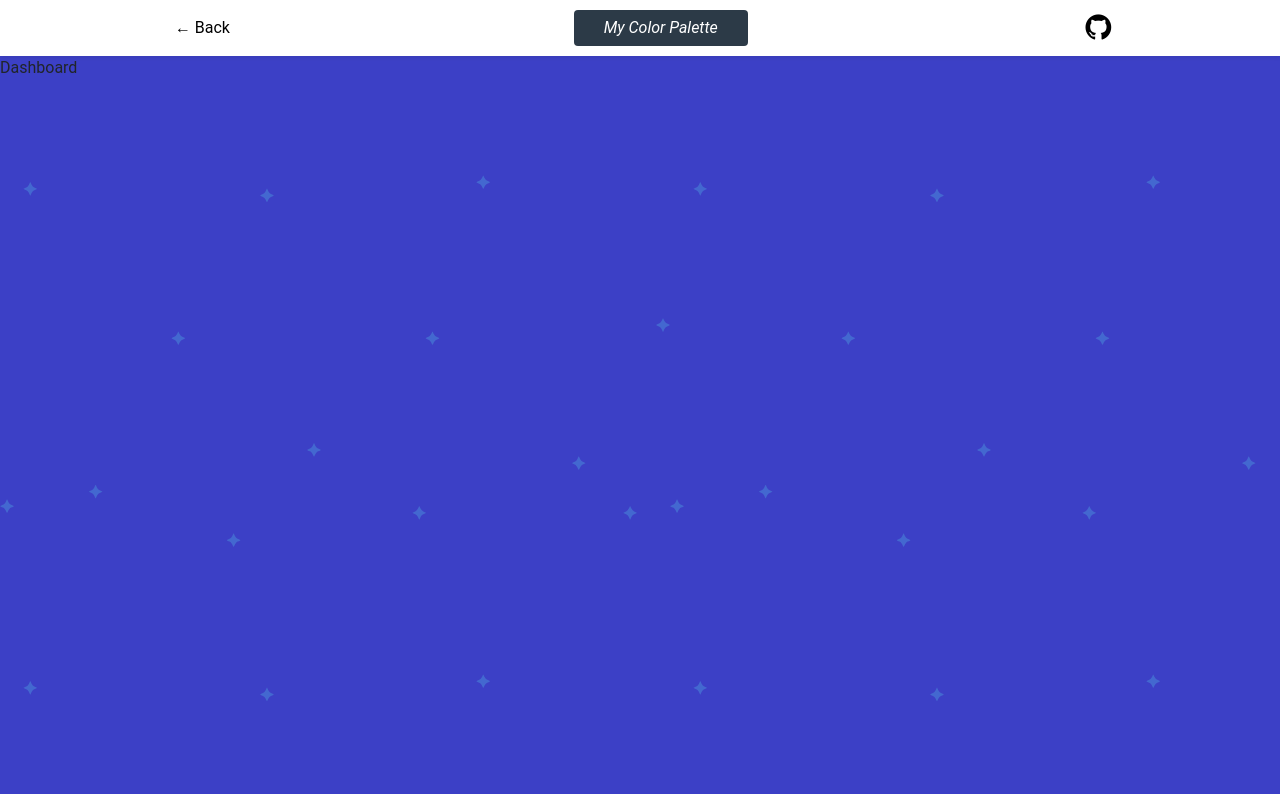
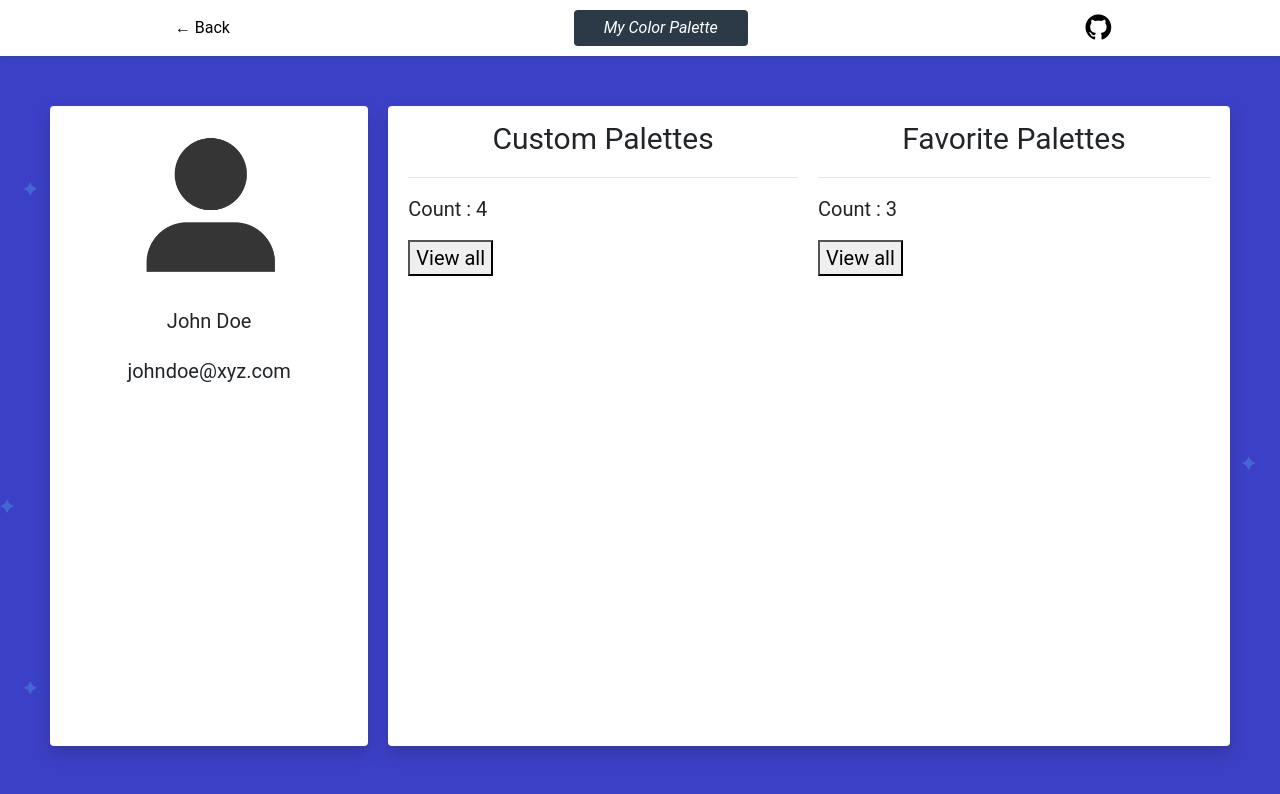
Before and after one commit to nvkex/my-color-palette, a React (Create React App) app: page /dashboard in a window 1280 px wide. Shown: the top 794 px of the page. Built offline with nearby package versions, Linux system fonts and the light colour scheme.

Commit message:
Dashboard template update

```diff
--- a/src/components/User/Dashboard.js
+++ b/src/components/User/Dashboard.js
@@ -7,8 +7,44 @@ export default function Dashboard() {
   const { token, user } = auth;
   console.log(token, user);
   return (
-    <div>
-        Dashboard
+    <div className="dashboard">
+
+      <div className="profile-section shadow">
+        <img src="./static/default_profile.png" alt="profile_picture" />
+        <div>
+          <span>John Doe</span>
+        </div>
+        <div>
+          <span>johndoe@xyz.com</span>
+        </div>
+      </div>
+
+      <div className="user-palette-detail shadow">
+
+        <div>
+          <div className="text-center heading">Custom Palettes</div>
+          <hr />
+          <p>
+            <span className="">Count</span> : <span> 4 </span>
+          </p>
+
+          <button>View all</button>
+
+        </div>
+
+        <div>
+          <div className="text-center heading">Favorite Palettes</div>
+          <hr />
+          <p>
+            <span className="">Count</span> : <span> 3 </span>
+          </p>
+
+          <button>View all</button>
+
+        </div>
+
+      </div>
+
     </div>
   );
 }
```
